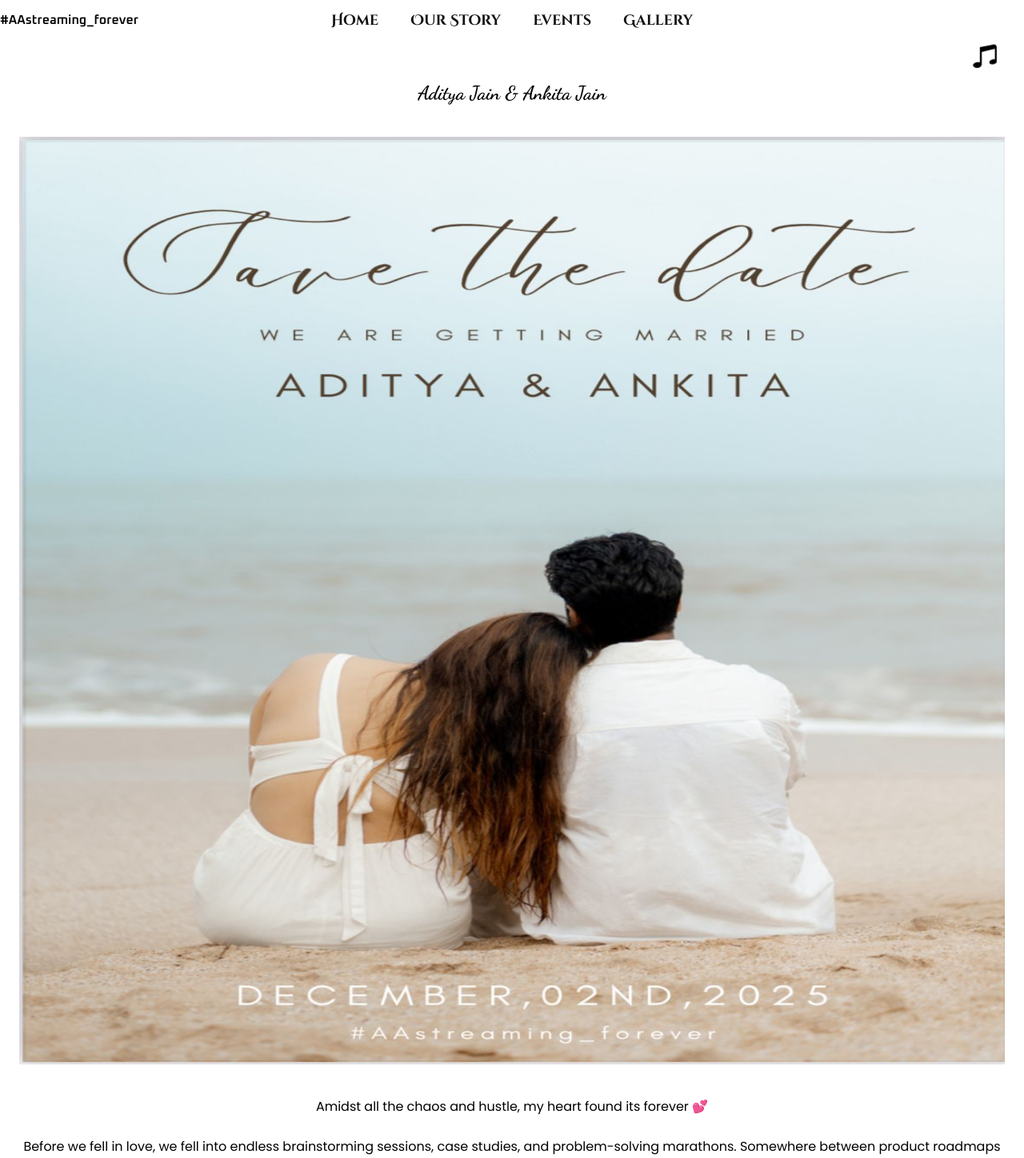
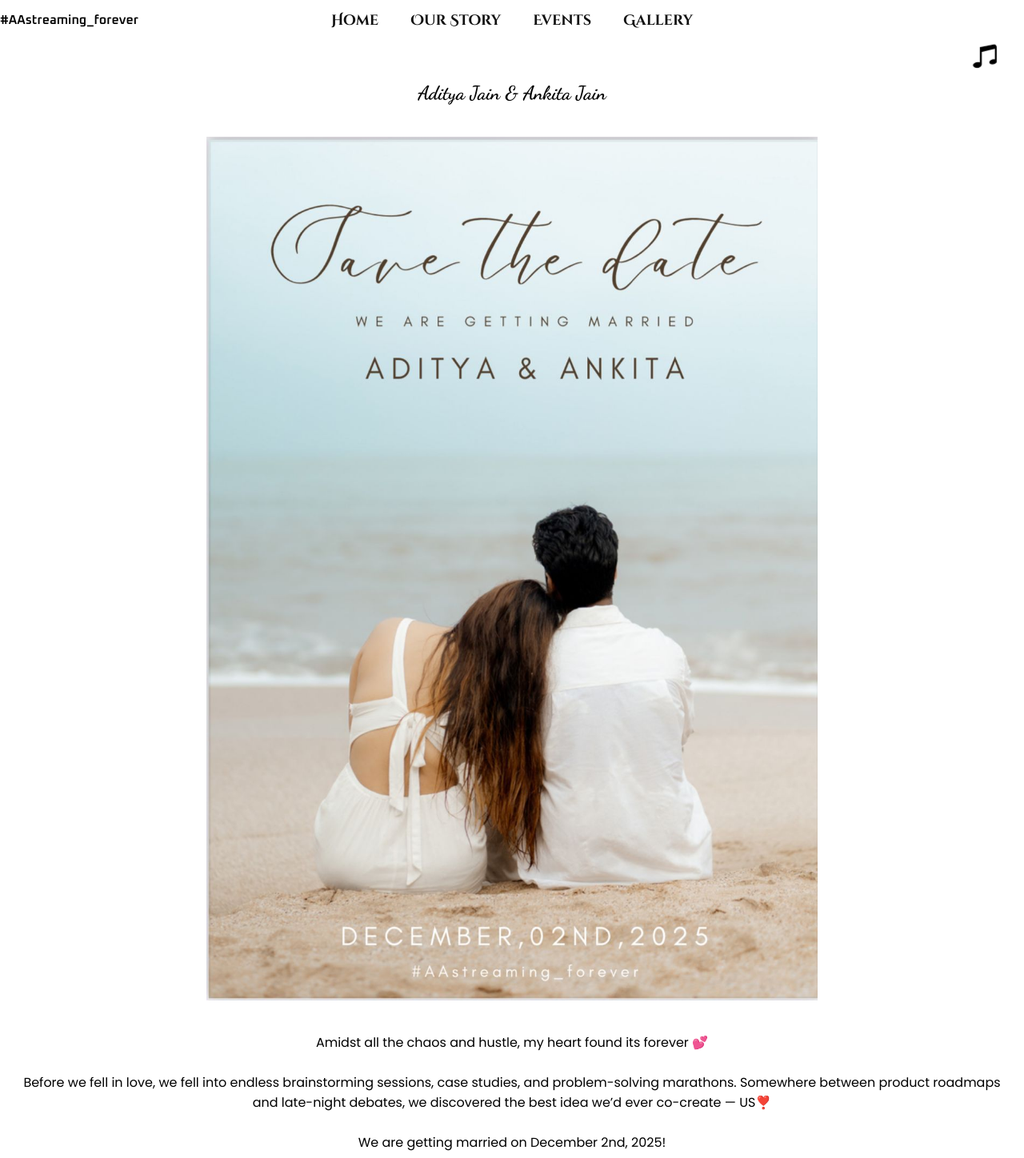
Before and after one commit to prachisaxena27/personal_project, a React (Vite) app: page / in a window 1280 px wide. Shown: the top 1448 px of the page at 80% size. Built offline with nearby package versions, Linux system fonts and the light colour scheme; a web font is replaced by a local one.

Commit message:
Thirteenth Draft

```diff
--- a/src/App.jsx
+++ b/src/App.jsx
@@ -145,6 +145,8 @@ const handleRight = () => scrollToIndex(currentIndex + 1);
 
                   <img src={Our_Pic} alt="" />
 
+                  </div>
+
                   <p>
                     Amidst all the chaos and hustle, my heart found its forever 💕
                   <br />
@@ -168,7 +170,7 @@ const handleRight = () => scrollToIndex(currentIndex + 1);
                        #AAstreaming_forever
                   </p>
 
-                  </div>
+
               </div>
 
 
--- a/src/index.css
+++ b/src/index.css
@@ -201,7 +201,7 @@ background: radial-gradient(circle at 50% 50%, rgba(255,255,255,0.1), transparen
   position: absolute;
    /* transform: translateY(1px); */
   font-size: 22px;
-  color: #fff; /* white sparkle for highlight */
+  color: #b96ebf; /* white sparkle for highlight */
   text-shadow:
     0 0 8px #e0b4f2,
     0 0 15px #b96ebf,
@@ -225,40 +225,57 @@ background: radial-gradient(circle at 50% 50%, rgba(255,255,255,0.1), transparen
 
 
 /* ================== HERO ================== */
+.hero_con {
 
-@media (min-width: 641px) {
-  .hero_con{
-    padding-top: 40px;
-  }
-}
-.hero_con{
   width: 100%;
   margin-top: 40px;
-  display:flex; flex-direction: column; align-items:center;
+  display: flex;
+  justify-content: center;
+  flex-direction: column;
+  align-items: center;
   padding-inline: var(--gutter);
 }
-.hero_con h1{ padding-bottom: 40px; }
-.hero_con p{ text-align: center; }
 
-.hero_img{ width: 100%; }
-.hero_img img{
-  width: 100%; height: auto; max-height: 150vh;
-  display: block;
-  object-fit: auto;
-  /* object-position: center; */
+.hero_con h1 {
   padding-bottom: 40px;
 }
 
-.hero_img img{ display:block; }
-
-@media (max-width: 768px){
-  .hero_img img{ max-height: 55vh; }
-
+.hero_con p {
+  text-align: center;
 
 }
 
-@media (min-width: 641px){
-  .hero_con{ padding-top: 12px; }  /* subtle buffer */
+/* Hero image container */
+.hero_img {
+  width: 100%;}
+
+/* Hero image itself */
+.hero_img img {
+  width: 100%;
+  height: auto;
+  max-height: 140vh;
+  object-fit: contain;
+  object-position: center;
+  display: block;
+  padding-bottom: 40px;
+
+}
+
+/* Mobile optimization */
+@media (max-width: 768px) {
+  .hero_img img {
+    max-height: 85vh;
+
+  }
+}
+
+
+
+/* Slight top padding for mid screens */
+@media (min-width: 641px) {
+  .hero_con {
+    padding-top: 12px;
+  }
 }
 
 
@@ -675,7 +692,8 @@ box-shadow: 0 0 10px #bba2f7;
   font-size: 14px;}
 
   .footer img{
-    position: absolute; right: 20px; top: 30px;
+    position: absolute; right: 10px; top: 30px;
+    width: clamp(40px, 5vw, 40px);
   }
 }
 
```
